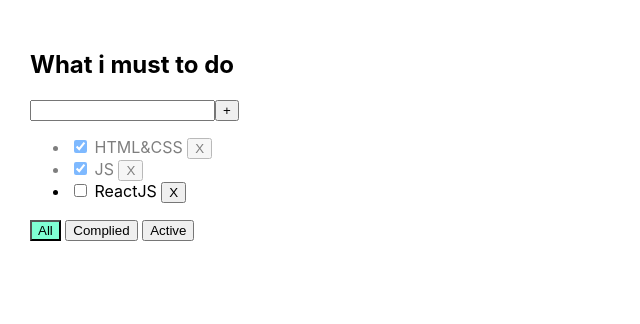
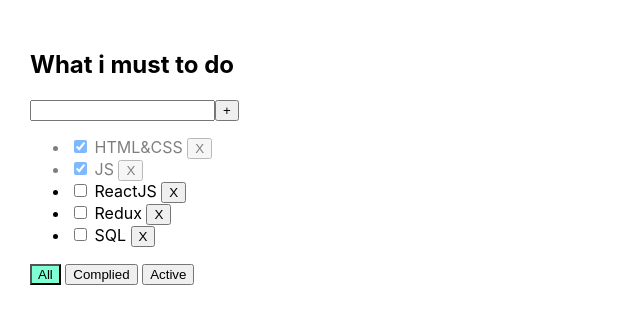
Before and after one commit to AnatoliyPologovoy/todolist, a React (Create React App) app: page / in a window 1280 px wide. Shown: the top 324 px of the page, without its empty margins (0-640 px from the left). Built offline with nearby package versions, Linux system fonts and the light colour scheme.

Commit message:
refactor todolist

```diff
--- a/src/App.tsx
+++ b/src/App.tsx
@@ -10,7 +10,9 @@ function App() {
     let [tasks, setTask] = useState([
         {id: v1(), title: "HTML&CSS", isDone: true},
         {id: v1(), title: "JS", isDone: true},
-        {id: v1(), title: "ReactJS", isDone: false}
+        {id: v1(), title: "ReactJS", isDone: false},
+        {id: v1(), title: "Redux", isDone: false},
+        {id: v1(), title: "SQL", isDone: false},
     ])
 
     const removeTask = (id: string) => {
@@ -19,11 +21,10 @@ function App() {
         )
     }
 
-    const changeDoneTask = (newId: string, newIsDown: boolean) => {
+    const changeIsDoneTask = (id: string, newIsDown: boolean) => {
         setTask(tasks.map(
-            el => el.id === newId ? {...el, isDone: newIsDown} : el ))
+            el => el.id === id ? {...el, isDone: newIsDown} : el ))
     }
-
 
     const addTask = (titleTask: string) => {
         const newTask = {id: v1(), title: titleTask, isDone: false}
@@ -35,7 +36,7 @@ function App() {
             <Todolist header={h1}
                       tasks={tasks}
                       removeTask={removeTask}
-                      changeDoneTask={changeDoneTask}
+                      changeStatusTask={changeIsDoneTask}
                       addTask={addTask}
             />
 
--- a/src/Todolist.tsx
+++ b/src/Todolist.tsx
@@ -6,7 +6,7 @@ type TodolistPropsType = {
     header: string,
     tasks: TasksType[],
     removeTask: (id: string) => void,
-    changeDoneTask: (id: string, newIsDone: boolean) => void
+    changeStatusTask: (id: string, newIsDone: boolean) => void
     addTask: (titleTask: string) => void
 }
 
@@ -37,9 +37,6 @@ export function Todolist(props: TodolistPropsType) {
         setFilter(filterWord)
     }
 
-    const checkboxChangeHandler = (id:string, checked:boolean) => {
-        props.changeDoneTask(id, checked)
-    }
 
     //Tasks array
     const renderTasksList = tasks.map(task => {
@@ -48,20 +45,17 @@ export function Todolist(props: TodolistPropsType) {
             <li key={task.id} className={task.isDone ? s.isDone : ''}>
                 <input type="checkbox"
                        checked={task.isDone}
-                       onChange={(event) => {checkboxChangeHandler(task.id, event.currentTarget.checked)}}
+                       onChange={(event) => {props.changeStatusTask(task.id, event.currentTarget.checked)}}
                 />&nbsp;
                 {task.title}&nbsp;
-                <button onClick={() => buttonRemoveTaskHandler(task.id)}>X</button>
+                <button onClick={() => props.removeTask(task.id)}>X</button>
             </li>
         )
     })
 
-    //removing tasks
-    const buttonRemoveTaskHandler = (id: string) => {
-        props.removeTask(id)
-    }
-    //adding new tasks
-    const addTaskHandler = () => {
+
+    //adding new tasks (button)
+    const addTaskButtonHandler = () => {
         if (inputValue.trim() !== '') {
             props.addTask(inputValue.trim());
         }
@@ -71,13 +65,13 @@ export function Todolist(props: TodolistPropsType) {
         setInputValue('');
     }
     //input
-    const inputOnChange = (evt: ChangeEvent<HTMLInputElement>) => {
-        setError('')
+    const onChangeInput = (evt: ChangeEvent<HTMLInputElement>) => {
+        setError('') //remove error when we start change input
         setInputValue(evt.currentTarget.value)
     }
-    const inputOnKeyHandler = (evt: KeyboardEvent<HTMLInputElement>) => {
+    const onKeyInputHandler = (evt: KeyboardEvent<HTMLInputElement>) => {
         if (evt.key === 'Enter') {
-            addTaskHandler()
+            addTaskButtonHandler()
         }
     }
 
@@ -89,11 +83,11 @@ export function Todolist(props: TodolistPropsType) {
             <input
                 value={inputValue}
                 type="text"
-                onChange={inputOnChange}
-                onKeyDown={inputOnKeyHandler}
+                onChange={onChangeInput}
+                onKeyDown={onKeyInputHandler}
                 className={error ? s.error : ''}
             />
-            <button onClick={addTaskHandler}>+</button>
+            <button onClick={addTaskButtonHandler}>+</button>
             { error && <div className={s.errorMessage}>{error}</div>}
             <ul>
                 {renderTasksList}
```
